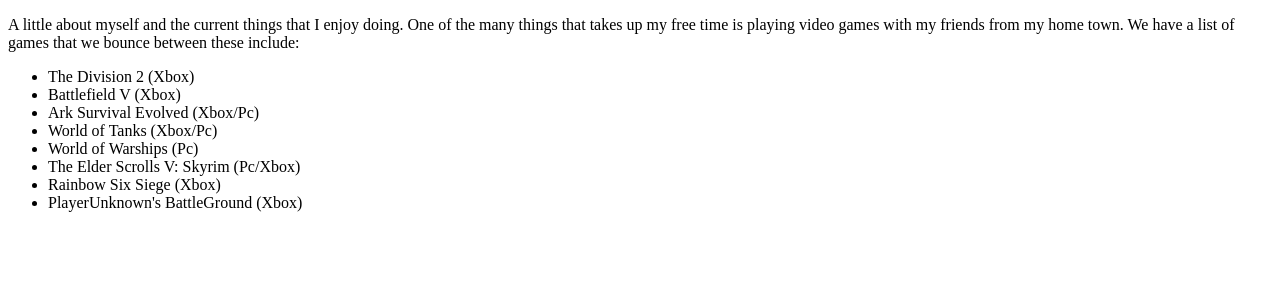
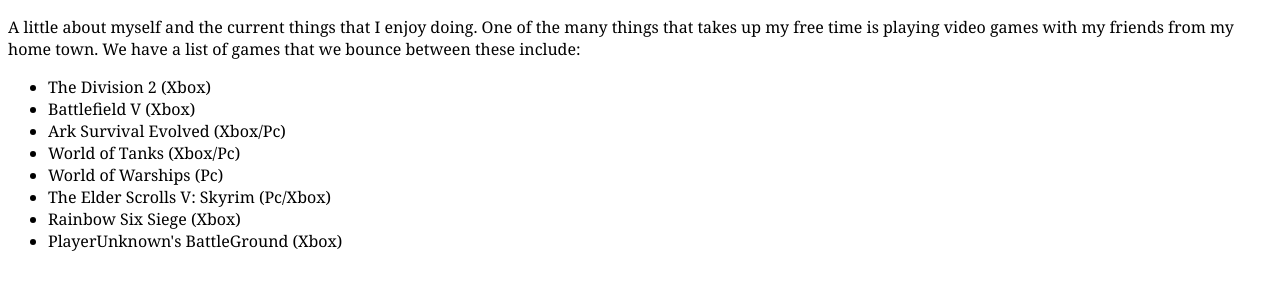
Before and after one commit to z1827320/475personalproject, a plain HTML site: page HTML/currentinterests.html in a window 1280 px wide. Drawn offline with Linux system fonts and the light colour scheme.

Commit message:
Update currentinterests.html

```diff
--- a/HTML/currentinterests.html
+++ b/HTML/currentinterests.html
@@ -3,6 +3,7 @@
         <head>
             <title>Current Interests</title>
             <meta charset="UTF-8">
+            <link rel="stylesheet" href="/475personalproject/CSS/homepage.css"
         </head>
         <body>
             <p>A little about myself and the current things that I enjoy doing. One of the many things that takes up my free time is playing video games with my friends from
```
